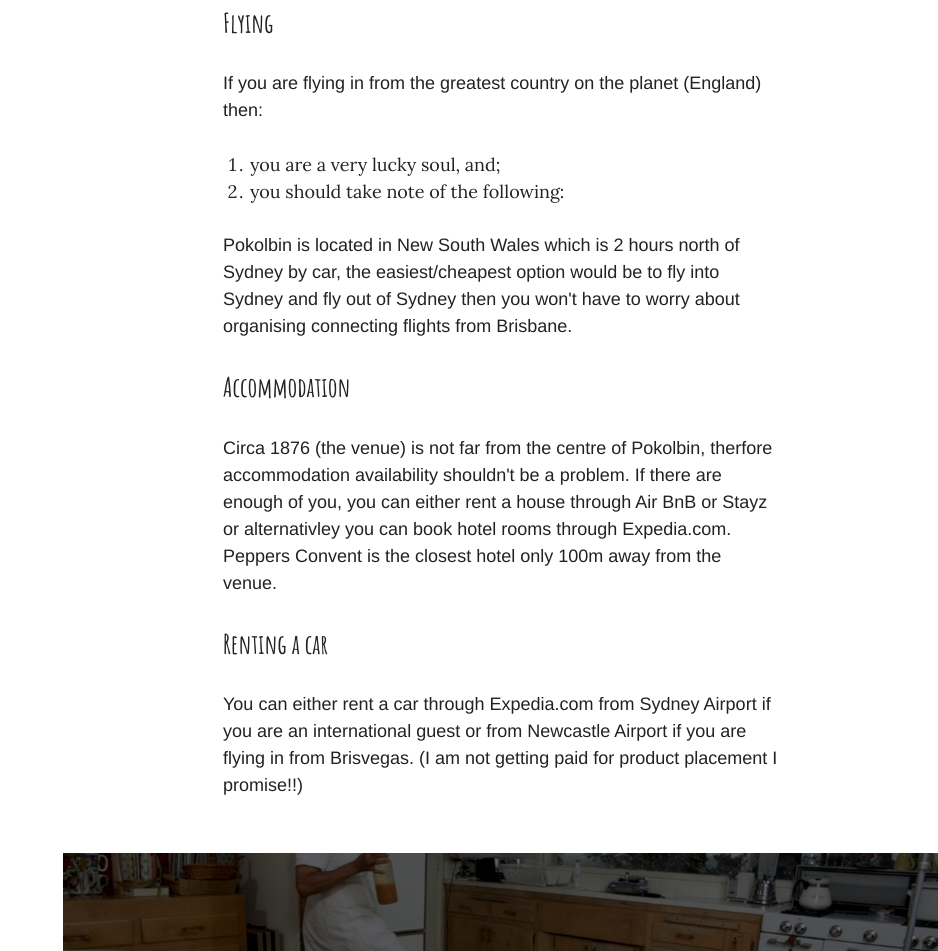
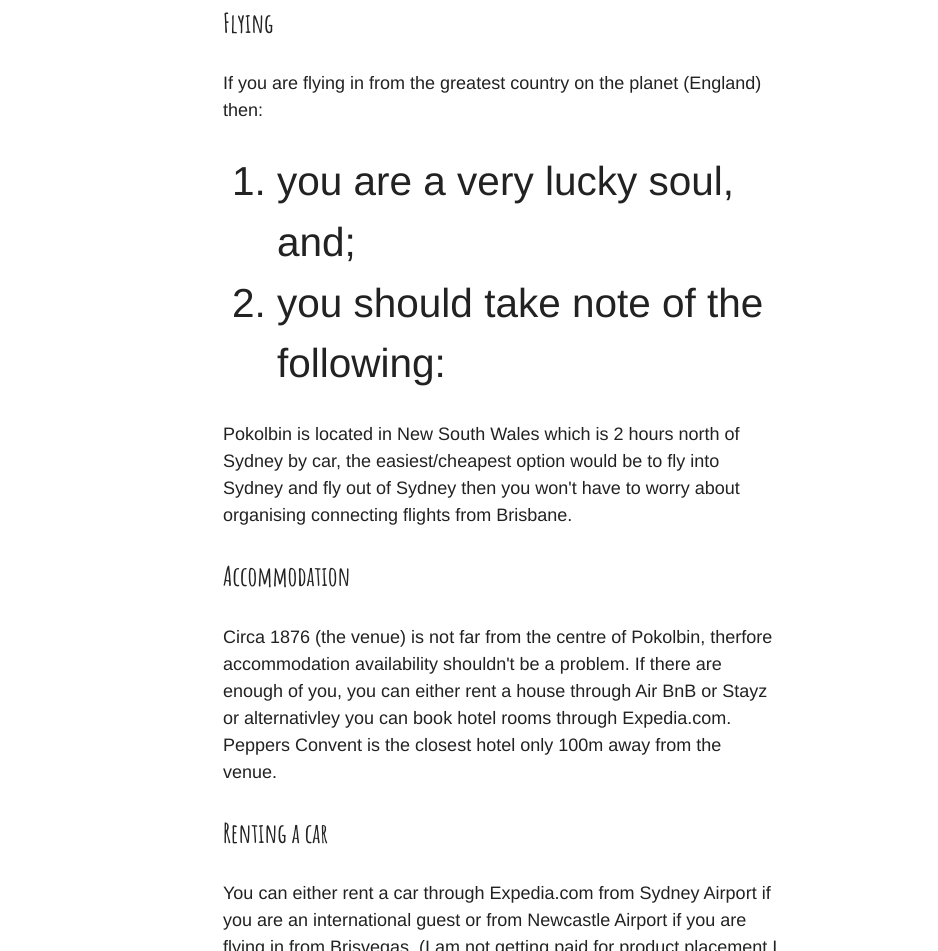
Before and after one commit to jaseflow/jameswedding, a plain HTML site: page index.html in a window 1280 px wide. Shown: the part 2548-3499 px from the top of the page, without its empty margins (342-1280 px from the left). Drawn offline with Linux system fonts and the light colour scheme; some packages are replaced by stand-ins of ours.

Commit message:
Adding font size and weight to ul, ol & li

```diff
--- a/css/styles.css
+++ b/css/styles.css
@@ -31,8 +31,11 @@ ol,
 }
 
 ul,
-ol {
+ol,
+li {
     margin-left: 1.5rem;
+    font-size: 1.5em;
+    font-family: "HelveticaNeue-Light", "Helvetica Neue Light", "Helvetica Neue", Helvetica, Arial, "Lucida Grande", sans-serif;
 }
 
 h1,
```
